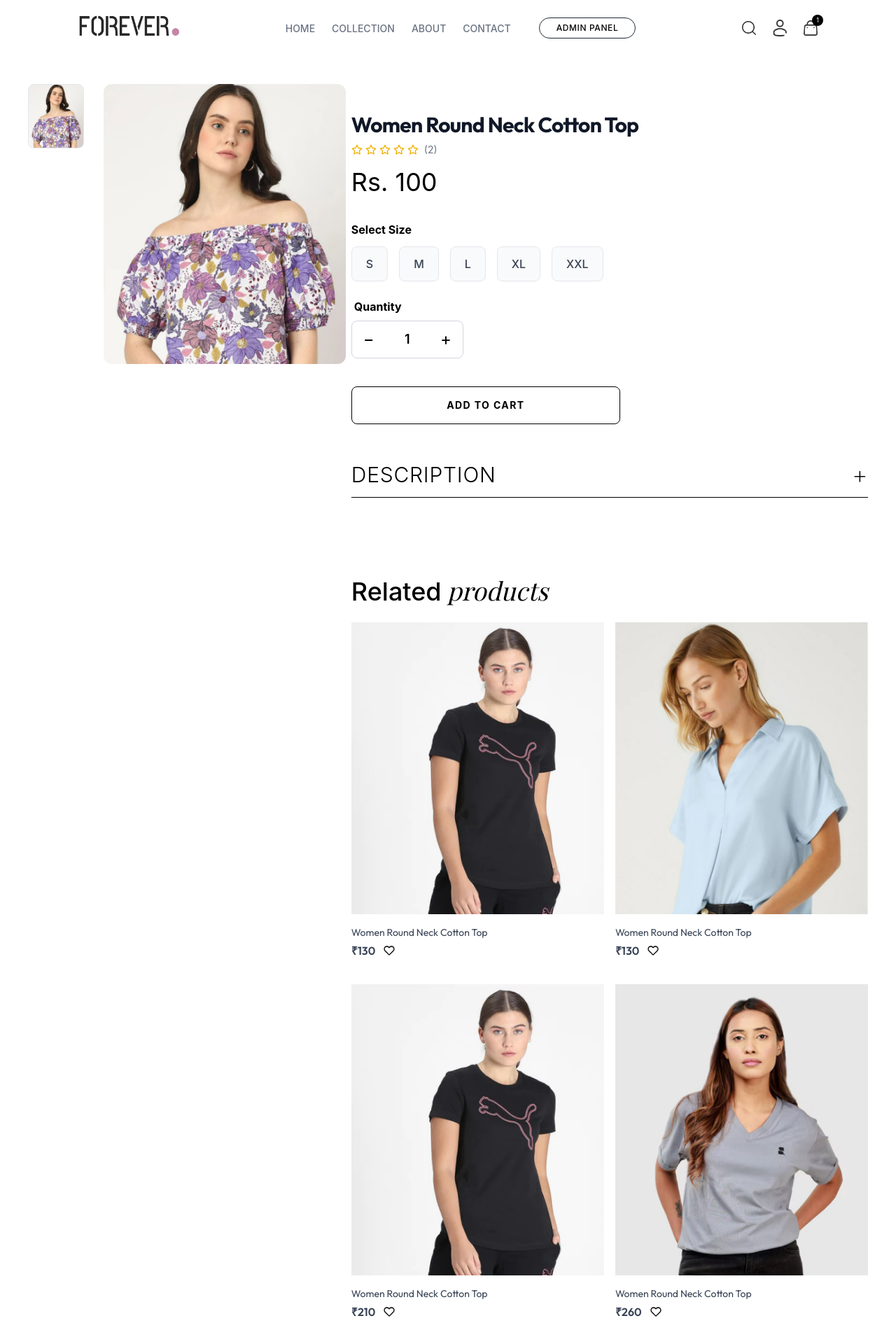
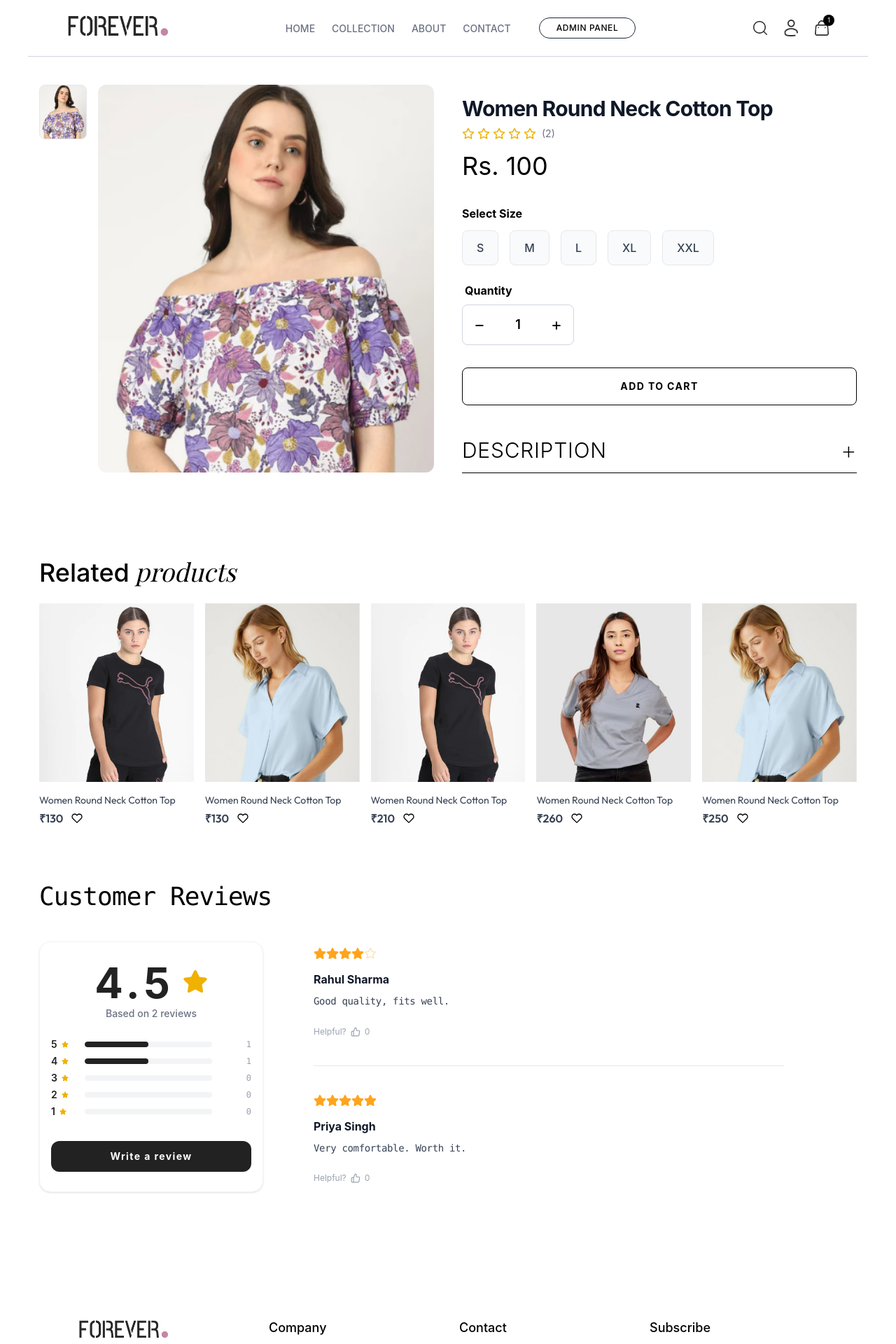
Before and after one commit to himanshu-mawari/ecommerce-frontend, a React (Vite) app: page /product/aaaaa in a window 1280 px wide. Shown: the top 1920 px of the page at 70% size. Built offline with nearby package versions, Linux system fonts and the light colour scheme; a web font is replaced by a local one.

Commit message:
feat: complete product detail page with desktop responsiveness

```diff
--- a/src/components/Navbar.jsx
+++ b/src/components/Navbar.jsx
@@ -14,7 +14,7 @@ const Navbar = () => {
 
   return (
     <>
-      <div className="max-w-8xl mx-auto px-4 md:px-12 lg:px-28 h-20 flex items-center justify-between">
+      <div className="max-w-8xl mx-auto px-4 md:px-12 lg:px-14 xl:px-24 h-20 flex items-center justify-between">
         <div className="cursor-pointer">
           <NavLink to={"/"}>
 
--- a/src/components/QuantitySelector.jsx
+++ b/src/components/QuantitySelector.jsx
@@ -5,10 +5,10 @@ const QuantitySelector = () => {
  const [quantity, setQuantity] = useState(1);
   return (
     <>
-      <label className="font-semibold md:font-bold text-base text-black ml-1">
+      <label className="font-semibold md:font-bold text-base  text-black ml-1">
         Quantity
       </label>
-      <div className="flex items-center justify-between w-40 border border-gray-300 rounded-lg px-4 py-2.5 focus-within:border-black transition-colors">
+      <div className="flex items-center justify-between w-40 border mt-2 border-gray-300 rounded-lg px-4 py-3 focus-within:border-black transition-colors">
         <button
           onClick={() => setQuantity(Math.max(1, quantity - 1))}
           className="text-2xl cursor-pointer hover:text-gray-500 transition-colors"
--- a/src/components/RelatedProduct.jsx
+++ b/src/components/RelatedProduct.jsx
@@ -17,7 +17,7 @@ const RelatedProduct = ({ currentProduct }) => {
         Related<span className="playfair-italic font-light ml-2">products</span>
       </h1>
     </div>
-      <div className="grid grid-cols-2 gap-4">
+      <div className="grid grid-cols-2 md:grid-cols-4 xl:grid-cols-5 gap-4">
         {similiar.map((p) => (
           <ProductCard data={p} />
         ))}
--- a/src/components/Reviews.jsx
+++ b/src/components/Reviews.jsx
@@ -20,13 +20,16 @@ const Reviews = ({ productReview = [] }) => {
 
   return (
     <>
-      <div className="flex flex-col items-center  pt-5 bg-white font-mono">
-        <h2 className="text-2xl  tracking-tight text-black mb-3">
+      <div className="flex flex-col items-center  lg:items-start pt-5 bg-white font-mono">
+        <h2 className="text-2xl md:text-3xl xl:text-4xl  tracking-tight text-black mb-3">
           Customer Reviews
         </h2>
+
         {!productReview || productReview.length === 0 ? (
-          <>
-            <div className="flex justify-center gap-1 my-2">
+<div className="flex flex-col lg:flex-row lg:justify-between lg:items-center w-full">
+
+  <div className="flex flex-col items-center lg:items-start">
+    <div className="flex gap-1 my-2">
       <FiStar className="text-yellow-500 text-xl" />
       <FiStar className="text-yellow-500 text-xl" />
       <FiStar className="text-yellow-500 text-xl" />
@@ -34,17 +37,18 @@ const Reviews = ({ productReview = [] }) => {
       <FiStar className="text-yellow-500 text-xl" />
     </div>
 
-            <p className="text-gray-400 text-sm tracking-tight mb-8">
+    <p className="text-gray-400 text-sm tracking-tight mb-8 lg:mb-0">
       Be the first to review this product
     </p>
+  </div>
 
-            <button className="w-full md:max-w-sm bg-[#222222] text-white py-3 tracking-[0.15em] rounded-xl  transition-all hover:bg-black active:scale-[0.98] cursor-pointer">
+  <button className="text-white bg-[#222222] py-3 px-10 tracking-[0.15em] w-full lg:w-auto rounded-xl transition-all hover:bg-black active:scale-[0.98] cursor-pointer">
     Write a review
   </button>
-          </>
+</div>
         ) : (
-          <>
-            <div className="flex flex-col gap-4 w-full max-w-md mx-auto mt-8 font-sans border border-gray-100 bg-white px-8 py-7 rounded-2xl shadow-sm">
+          <div className="flex flex-col lg:flex-row lg:items-start lg:gap-18 w-full px-4 lg:px-0">
+            <div className="flex flex-col gap-4 w-full max-w-md  lg:max-w-xs mx-auto lg:mx-0 mt-8 font-sans border border-gray-100 bg-white px-8 py-7 lg:px-4  rounded-2xl shadow-sm lg:sticky lg:top-10">
               <div className="flex flex-col items-center justify-center gap-1 mb-2">
                 <div className="flex items-center gap-3">
                   <h1 className="text-6xl text-[#222222] font-bold tracking-widest">
@@ -57,46 +61,45 @@ const Reviews = ({ productReview = [] }) => {
                 </p>
               </div>
 
-              <div className="flex flex-col gap-3">
+              <div className="flex flex-col gap-3 lg:gap-1">
                 {ratingStats.map((item) => (
                   <div
                     key={item.star}
                     className="flex items-center gap-4 text-sm"
                   >
-                    {/* Label: Star Number */}
                     <div className="flex items-center gap-1.5 w-8">
                       <span className="font-semibold text-[#222222]">
                         {item.star}
                       </span>
                       <FaStar className="text-yellow-500 text-[10px]" />
                     </div>
-
                     <div className="flex-1 h-2 bg-gray-100 rounded-full overflow-hidden">
                       <div
-                        className="h-full bg-[#222222] rounded-full transition-all duration-700 ease-out"
+                        className="h-full bg-[#222222] rounded-full transition-all duration-700"
                         style={{ width: `${item.percent}%` }}
                       />
                     </div>
-
-                    <div className="w-10 text-right text-gray-400 font-mono text-xs tabular-nums">
+                    <div className="w-10 text-right text-gray-400 font-mono text-xs">
                       {item.count}
                     </div>
                   </div>
                 ))}
               </div>
 
-              <div className="mt-6">
-                <button className="w-full bg-[#222222] text-white py-3.5 text-sm font-bold  tracking-widest rounded-xl transition-all hover:bg-black hover:shadow-lg active:scale-[0.98] cursor-pointer">
+              <div className="mt-6 lg:mt-4">
+                <button className="w-full bg-[#222222] text-white py-3.5 lg:py-3 text-sm font-bold tracking-widest rounded-xl transition-all hover:bg-black active:scale-[0.98] cursor-pointer">
                   Write a review
                 </button>
               </div>
             </div>
-            <div className="flex flex-col w-full max-w-2xl mx-auto mt-10 divide-y divide-gray-100 font-sans">
+
+            <div className="flex flex-col w-full lg:flex-1 max-w-2xl mx-auto lg:mx-0 mt-10 divide-y divide-gray-200 font-sans">
               {productReview.map((review, index) => (
                 <div
                   key={review.id || index}
-                  className="py-4 px-4 flex flex-col gap-2"
+                  className="py-10 flex flex-col gap-4 first:pt-0"
                 >
+                  {/* 1. Stars Section - Increased gap below stars */}
                   <div className="flex text-[#FFA41C] text-lg">
                     {[...Array(5)].map((_, i) =>
                       i < review.rating ? (
@@ -107,23 +110,23 @@ const Reviews = ({ productReview = [] }) => {
                     )}
                   </div>
 
-                  <div className="flex items-center justify-between">
-                    <div className="flex items-center gap-2">
-                      <span className="text-sm font-medium text-gray-900">
+                  {/* 2. User Info - Made bold and clean */}
+                  <div className="flex flex-col gap-1">
+                    <span className="text-base font-semibold lg:font-bold  text-gray-900">
                       {review.user}
                     </span>
-                    </div>
+
+                    {/* 3. Review Comment - Added leading-loose for better readability */}
+                    <p className="text-sm text-gray-700 leading-relaxed font-mono tracking-tight mt-1">
+                      {review.comment}
+                    </p>
                   </div>
 
-                  <p className="text-sm text-gray-700 leading-relaxed font-mono tracking-tight max-w-prose">
-                    {review.comment}
-                  </p>
-
-                  {/* Row 5: Helpful Action */}
+                  {/* 4. Footer Section */}
                   <div className="flex items-center gap-4 mt-2">
-                    <button className="flex items-center gap-1.5 text-xs text-gray-500 hover:text-black transition-colors">
+                    <button className="flex items-center gap-1.5 text-xs text-gray-400 hover:text-black transition-colors">
                       <span>Helpful?</span>
-                      <FiThumbsUp className="mb-0.5" />
+                      <FiThumbsUp className="text-sm" />
                       <span className="tabular-nums">
                         {review.helpfulCount || 0}
                       </span>
@@ -132,7 +135,7 @@ const Reviews = ({ productReview = [] }) => {
                 </div>
               ))}
             </div>
-          </>
+          </div>
         )}
       </div>
     </>
--- a/src/pages/Product.jsx
+++ b/src/pages/Product.jsx
@@ -22,33 +22,33 @@ const Product = () => {
   const sizes = ["S", "M", "L", "XL", "XXL"];
 
   return (
-    <div className="px-5 md:pt-10 max-w-2xl md:max-w-full md:px-10 flex flex-col xl:flex-row">
-      <div className="flex flex-col md:flex-row-reverse items-center md:items-start justify-center md:justify-end gap-3 md:gap-7">
+    <div className="px-3  w-full md:px-10">
+      <div className="max-w-7xl mx-auto px-4 py-10 grid grid-cols-1 lg:grid-cols-2 xl:grid-cols-2 gap-10 border-t border-gray-300">
+        <div className="flex flex-col md:flex-row-reverse gap-4 items-start justify-start">
           <img
             src={activeProduct.image}
-          className="mb-3 w-7/12 xl:w-9/12 rounded-xl object-cover"
-          alt="Product Main"
+            className="w-full max-w-xs md:max-w-xl lg:max-w-lg xl:max-w-[480px] rounded-xl object-cover"
           />
+
           <div className="flex md:flex-col gap-2">
             <img
               src={activeProduct.image}
-            className="w-20  rounded-lg border border-gray-200 cursor-pointer hover:border-black transition-all object-cover"
-            alt="Product Thumb"
+              alt="Thumbnail"
+              className="w-16 md:w-20 rounded-lg border border-gray-200 cursor-pointer hover:border-black"
             />
           </div>
         </div>
-      <div>
-        <div>
 
-        <div className="pt-10">
-          <h1 className="text-2xl md:text-3xl font-bold outfit tracking-tight text-gray-900">
+        <div className="w-full max-w-2xl">
+          <div className="pt-4">
+            <h1 className="text-2xl md:text-3xl  font-bold tracking-tight text-gray-900">
               {activeProduct.name}
             </h1>
+
             <div className="flex items-center pt-2 gap-1">
               {[...Array(5)].map((_, i) => (
-              <FiStar className="w-4 text-yellow-500 " key={i} />
+                <FiStar key={i} size={18} className="text-yellow-500" />
               ))}
-
               <p className="text-sm text-gray-500 ml-1">
                 ({activeProduct.reviews ? activeProduct.reviews.length : 0})
               </p>
@@ -56,27 +56,26 @@ const Product = () => {
           </div>
 
           <div className="py-4">
-          <h1 className="text-3xl md:text-4xl text-black">
+            <h2 className="text-3xl md:text-4xl text-black">
               {formatPrice(activeProduct.price)}
-          </h1>
+            </h2>
           </div>
 
           <div className="mt-5">
-          <div>
-            <h1 className="text-base md:font-bold font-semibold mb-3">
+            <h3 className="text-base font-semibold md:font-bold mb-3">
               Select Size
-            </h1>
-          </div>
-          <div className="flex gap-2 md:gap-4">
+            </h3>
+
+            <div className="flex gap-2 md:gap-4 flex-wrap">
               {sizes.map((size) => (
                 <button
                   key={size}
-              className={`py-3 px-5 rounded-lg border transition-all duration-200  font-medium ${
+                  onClick={() => setSelectedSize(size)}
+                  className={`py-3 px-5 rounded-lg border font-medium transition-all ${
                     selectedSize === size
                       ? "bg-black text-white border-black"
                       : "bg-gray-50 text-gray-700 border-gray-200 hover:border-gray-400"
                   }`}
-              onClick={() => setSelectedSize(size)}
                 >
                   {size}
                 </button>
@@ -84,27 +83,26 @@ const Product = () => {
             </div>
           </div>
 
-        <div className="py-6 flex flex-col gap-2">
+          <div className="py-6">
             <QuantitySelector />
           </div>
 
-        <div className="pt-4 pb-10">
-          <button className="w-full sm:w-auto md:w-sm text-black border px-10 py-4 text-sm font-bold rounded-lg hover:bg-black hover:text-white cursor-pointer active:scale-[0.98] transition-all uppercase tracking-widest">
+          <div className="pt-2 pb-8">
+            <button className="w-full md:w-md xl:w-full px-10 py-4 text-sm font-bold rounded-lg border text-black hover:bg-black hover:text-white active:scale-[0.98] transition-all uppercase tracking-widest">
               Add to Cart
             </button>
           </div>
-            </div>
 
-        <div className="border-b py-3 ">
+          <div className="border-b py-3">
             <DescriptionAccordion description={activeProduct.description} />
           </div>
-
-        <div className="pt-28">
+        </div>
+      </div>
+      <div className="max-w-7xl mx-auto px-4 pt-20">
         <RelatedProduct currentProduct={activeProduct} />
       </div>
-        <div className="py-6 flex flex-col justify-center">
+      <div className="max-w-7xl mx-auto px-4 py-10">
         <Reviews productReview={activeProduct.reviews} />
-        </div>
       </div>
     </div>
   );
```
Lines whose indentation alone changed are shown as unchanged.
